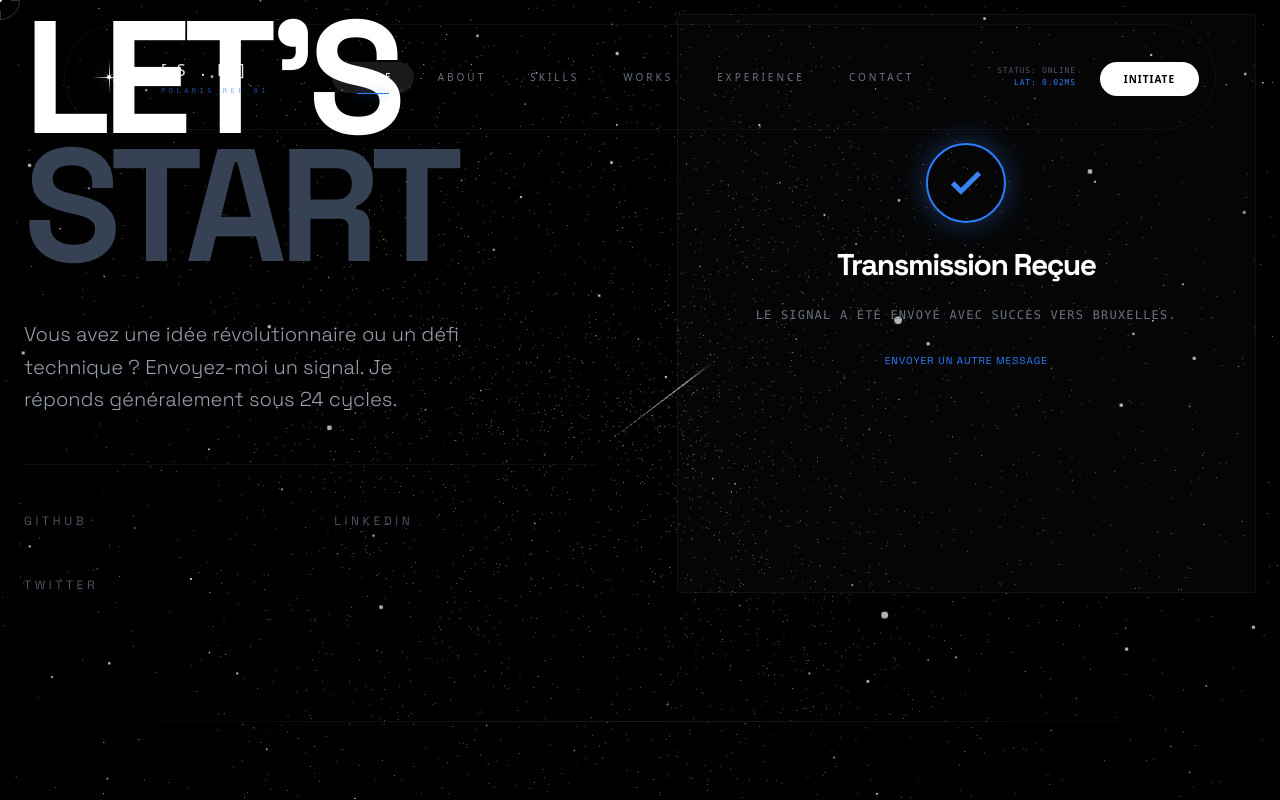
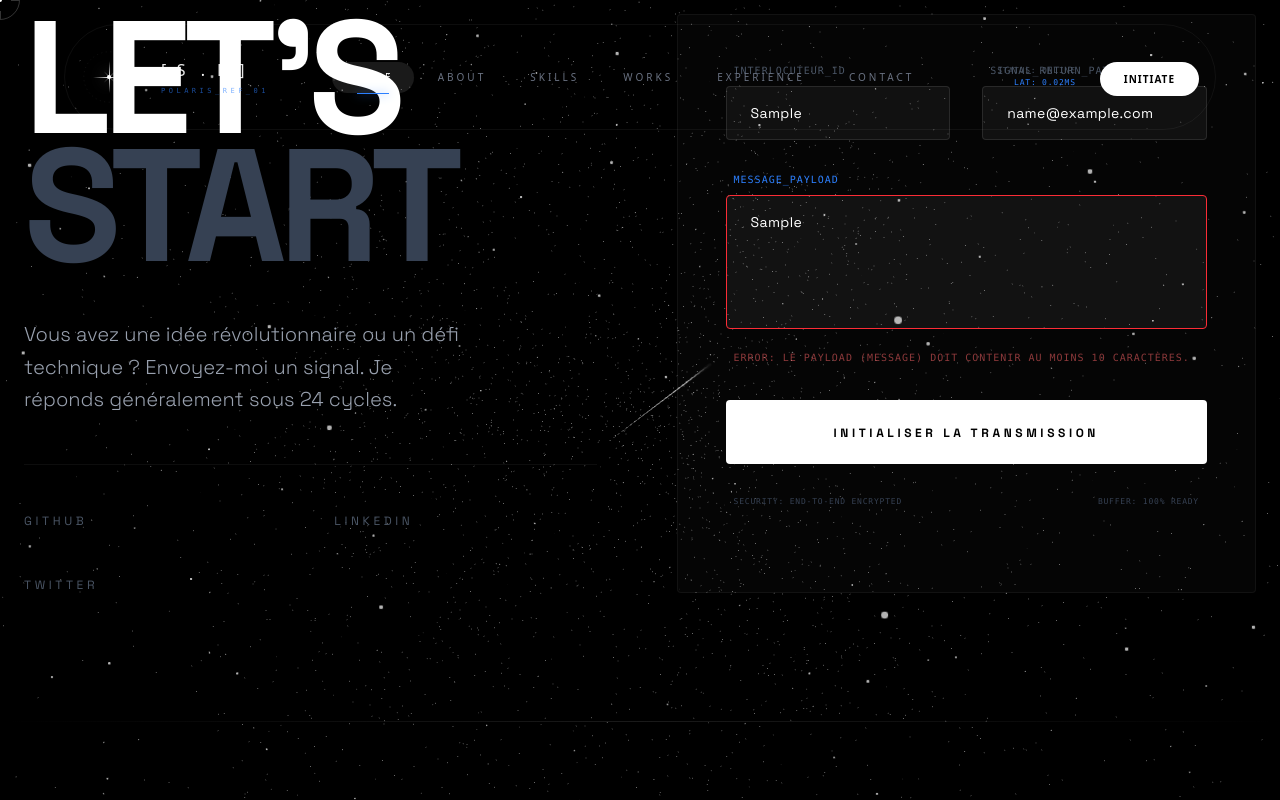
Before and after one commit to Eultype/portfolio-sam-v2, a Next.js app: page / in a window 1280 px wide. Both pictures are taken after typing "Sample", "name@example.com", "Sample" into the empty fields and a click on the button "INITIALISER LA TRANSMISSION". Shown: the part 6306-7106 px from the top of the page. Built offline with nearby package versions, Linux system fonts and the light colour scheme.

Commit message:
feat(contact): implémentation de la validation du formulaire avec zod et react-hook-form

```diff
--- a/package.json
+++ b/package.json
@@ -10,6 +10,7 @@
   },
   "dependencies": {
     "@gsap/react": "^2.1.2",
+    "@hookform/resolvers": "^5.2.2",
     "@react-three/drei": "^10.7.7",
     "@react-three/fiber": "^9.5.0",
     "@splinetool/react-spline": "^4.1.0",
@@ -20,7 +21,9 @@
     "next": "16.1.3",
     "react": "19.2.3",
     "react-dom": "19.2.3",
-    "three": "^0.182.0"
+    "react-hook-form": "^7.71.1",
+    "three": "^0.182.0",
+    "zod": "^4.3.6"
   },
   "devDependencies": {
     "@tailwindcss/postcss": "^4",
--- a/src/components/ui/ContactForm.tsx
+++ b/src/components/ui/ContactForm.tsx
@@ -1,20 +1,34 @@
 'use client';
 
-import { useState, useRef } from 'react';
+import { useState } from 'react';
 import gsap from 'gsap';
 import { portfolioData } from '@/data/portfolio';
+import { useForm } from 'react-hook-form';
+import { zodResolver } from '@hookform/resolvers/zod';
+import { contactSchema, ContactFormData } from '@/schemas/contact';
 
 export default function ContactForm() {
     const [status, setStatus] = useState<'idle' | 'sending' | 'success'>('idle');
-    const formRef = useRef<HTMLFormElement>(null);
 
-    const handleSubmit = async (e: React.FormEvent) => {
-        e.preventDefault();
+    // Initialisation du hook useForm
+    const {
+        register,
+        handleSubmit,
+        reset,
+        formState: { errors }
+    } = useForm<ContactFormData>({
+        resolver: zodResolver(contactSchema),
+    });
+
+    // Gestion de la soumission
+    const onSubmit = async (data: ContactFormData) => {
         setStatus('sending');
+        console.log("Données valides :", data); // Pour debug
 
         // Simulation d'envoi (On pourra lier une vraie API plus tard)
         setTimeout(() => {
             setStatus('success');
+            reset(); // Reset du formulaire
             // Animation de succès
             gsap.fromTo('.success-msg', { opacity: 0, y: 20 }, { opacity: 1, y: 0, duration: 0.5 });
         }, 2000);
@@ -41,7 +55,7 @@ export default function ContactForm() {
     }
 
     return (
-        <form ref={formRef} onSubmit={handleSubmit} className="space-y-8 relative">
+        <form onSubmit={handleSubmit(onSubmit)} className="space-y-8 relative">
             <div className="grid md:grid-cols-2 gap-8">
                 {/* NOM */}
                 <div className="space-y-2 group">
@@ -49,12 +63,17 @@ export default function ContactForm() {
                         Interlocuteur_ID
                     </label>
                     <input
-                        required
-                        name="name"
+                        {...register("name")}
                         type="text"
                         placeholder="VOTRE NOM"
-                        className="w-full bg-white/5 border border-white/10 rounded-sm px-6 py-4 outline-none focus:border-blue-500/50 focus:bg-white/10 transition-all font-sans text-sm tracking-wide"
+                        className={`w-full bg-white/5 border rounded-sm px-6 py-4 outline-none transition-all font-sans text-sm tracking-wide
+                            ${errors.name ? 'border-red-500/50 focus:border-red-500' : 'border-white/10 focus:border-blue-500/50 focus:bg-white/10'}`}
                     />
+                    {errors.name && (
+                        <span className="text-red-400 text-[10px] font-mono ml-2 uppercase tracking-widest animate-pulse">
+                            Error: {errors.name.message}
+                        </span>
+                    )}
                 </div>
 
                 {/* EMAIL */}
@@ -63,12 +82,17 @@ export default function ContactForm() {
                         Signal_Return_Path
                     </label>
                     <input
-                        required
-                        name="email"
+                        {...register("email")}
                         type="email"
                         placeholder="VOTRE@EMAIL.COM"
-                        className="w-full bg-white/5 border border-white/10 rounded-sm px-6 py-4 outline-none focus:border-blue-500/50 focus:bg-white/10 transition-all font-sans text-sm tracking-wide"
+                        className={`w-full bg-white/5 border rounded-sm px-6 py-4 outline-none transition-all font-sans text-sm tracking-wide
+                            ${errors.email ? 'border-red-500/50 focus:border-red-500' : 'border-white/10 focus:border-blue-500/50 focus:bg-white/10'}`}
                     />
+                    {errors.email && (
+                        <span className="text-red-400 text-[10px] font-mono ml-2 uppercase tracking-widest animate-pulse">
+                            Error: {errors.email.message}
+                        </span>
+                    )}
                 </div>
             </div>
 
@@ -78,12 +102,17 @@ export default function ContactForm() {
                     Message_Payload
                 </label>
                 <textarea
-                    required
-                    name="message"
+                    {...register("message")}
                     rows={5}
                     placeholder="PARLONS DE VOTRE PROJET..."
-                    className="w-full bg-white/5 border border-white/10 rounded-sm px-6 py-4 outline-none focus:border-blue-500/50 focus:bg-white/10 transition-all font-sans text-sm tracking-wide resize-none"
+                    className={`w-full bg-white/5 border rounded-sm px-6 py-4 outline-none transition-all font-sans text-sm tracking-wide resize-none
+                        ${errors.message ? 'border-red-500/50 focus:border-red-500' : 'border-white/10 focus:border-blue-500/50 focus:bg-white/10'}`}
                 />
+                {errors.message && (
+                    <span className="text-red-400 text-[10px] font-mono ml-2 uppercase tracking-widest animate-pulse">
+                        Error: {errors.message.message}
+                    </span>
+                )}
             </div>
 
             {/* SUBMIT */}
--- /dev/null
+++ b/src/schemas/contact.ts
@@ -0,0 +1,9 @@
+import * as z from 'zod';
+
+export const contactSchema = z.object({
+    name: z.string().min(2, "L'identifiant doit contenir au moins 2 caractères."),
+    email: z.string().email("Le chemin de retour (email) est invalide."),
+    message: z.string().min(10, "Le payload (message) doit contenir au moins 10 caractères."),
+});
+
+export type ContactFormData = z.infer<typeof contactSchema>;
```
Also changed, not shown: 1 other file (tests, documents, lock files or other folders).
